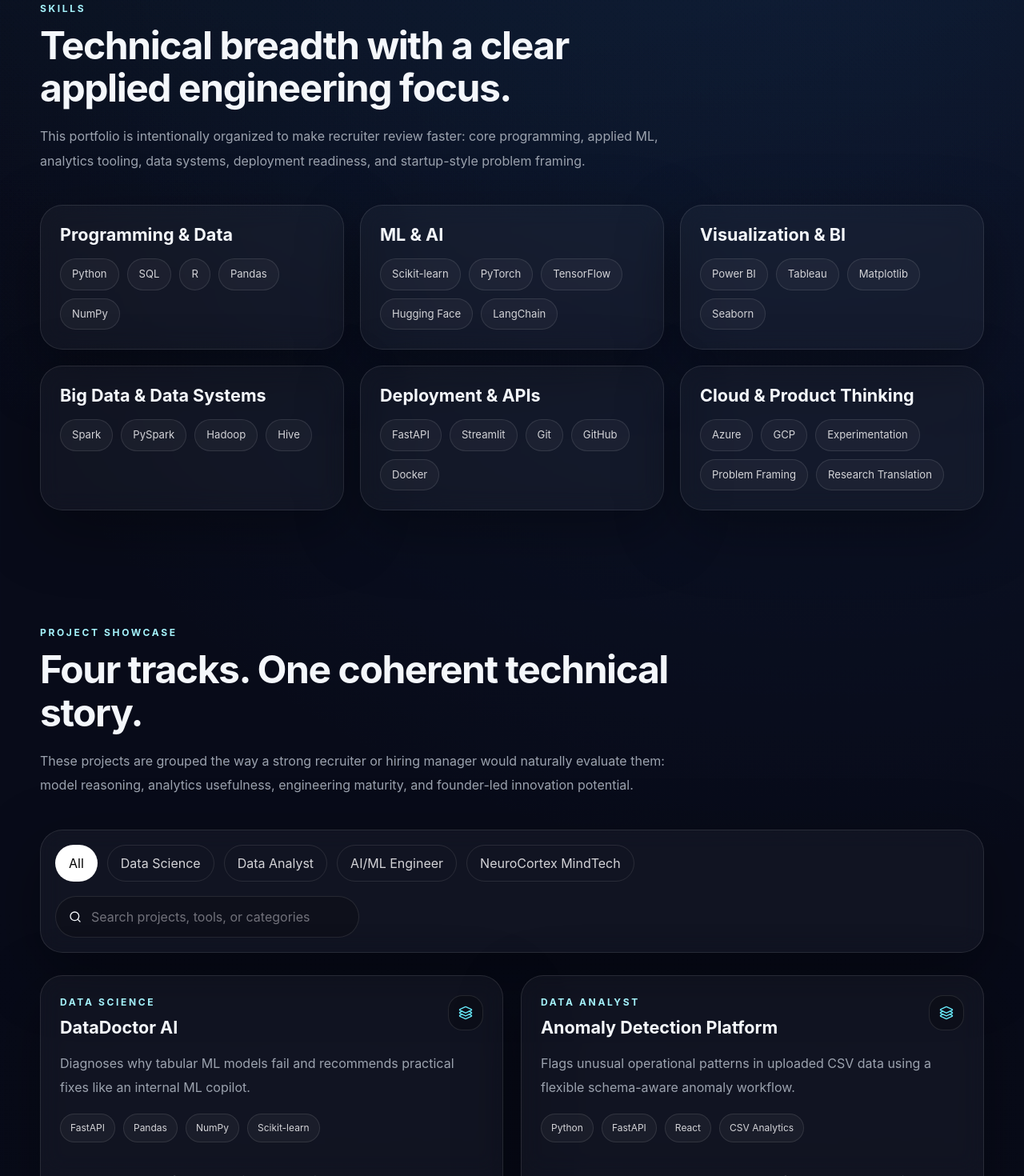
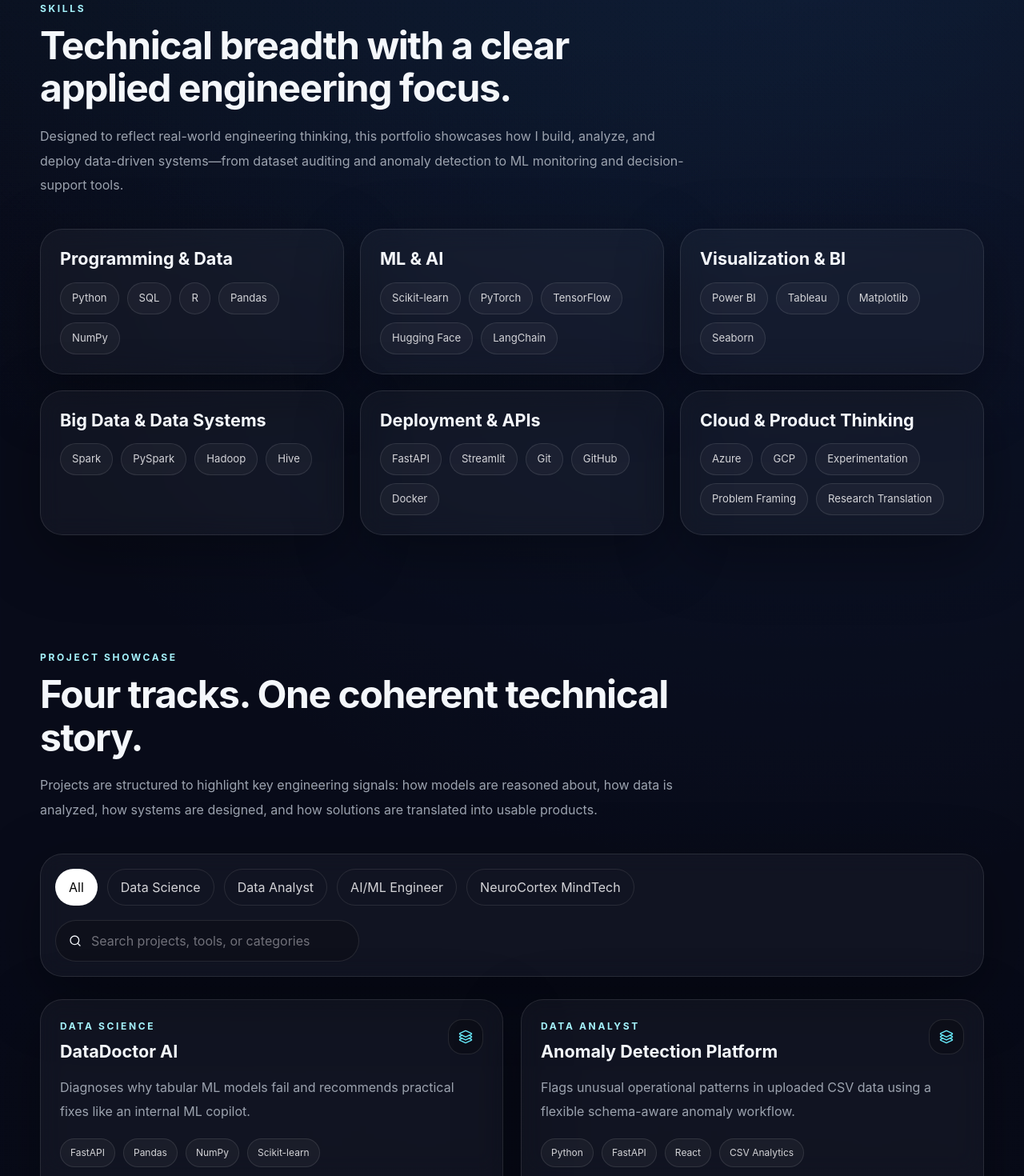
Before and after one commit to codewp199/Pravalika_Portfolio, a React (Vite) app: page / in a window 1280 px wide. Shown: the part 1330-2800 px from the top of the page at 80% size. Built offline with nearby package versions, Linux system fonts and the light colour scheme.

Commit message:
Update App.jsx

```diff
--- a/src/App.jsx
+++ b/src/App.jsx
@@ -450,7 +450,7 @@ export default function App() {
           <div className="container hero-grid">
             <motion.div initial={{ opacity: 0, y: 24 }} animate={{ opacity: 1, y: 0 }} transition={{ duration: 0.6 }}>
               <div className="pill">
-                <Sparkles size={14} /> AI/ML • Data • Founder Mindset
+                <Sparkles size={14} /> AI/ML • Data Analyst Enthusiast • Founder
               </div>
               <h1>
                 Building intelligent systems, analytical workflows, and product-grade AI experiences.
@@ -521,8 +521,8 @@ export default function App() {
             <SectionTitle
               eyebrow="Skills"
               title="Technical breadth with a clear applied engineering focus."
-              description="This portfolio is intentionally organized to make recruiter review faster: core programming, applied ML, analytics tooling, data systems, deployment readiness, and startup-style problem framing."
-            />
+              description="Designed to reflect real-world engineering thinking, this portfolio showcases how I build, analyze, and deploy data-driven systems—from dataset auditing and anomaly detection to ML monitoring and decision-support tools."
+              />
             <div className="skills-grid">
               {Object.entries(skills).map(([title, items]) => (
                 <SkillCard key={title} title={title} items={items} />
@@ -536,8 +536,7 @@ export default function App() {
             <SectionTitle
               eyebrow="Project Showcase"
               title="Four tracks. One coherent technical story."
-              description="These projects are grouped the way a strong recruiter or hiring manager would naturally evaluate them: model reasoning, analytics usefulness, engineering maturity, and founder-led innovation potential."
-            />
+              description="Projects are structured to highlight key engineering signals: how models are reasoned about, how data is analyzed, how systems are designed, and how solutions are translated into usable products."            />
 
             <div className="toolbar card">
               <div className="filter-group">
@@ -577,8 +576,7 @@ export default function App() {
             <SectionTitle
               eyebrow="Experience & Credibility"
               title="Positioned to show ownership, initiative, and execution."
-              description="This section should support your portfolio story: you are not just collecting projects — you are building with intent, connecting research to products, and showing evidence of technical initiative."
-            />
+              description="Highlights hands-on execution and ownership across projects, with a focus on turning technical concepts and research-driven ideas into deployable, real-world solutions."            />
 
             <div className="experience-grid">
               {[
@@ -651,16 +649,16 @@ export default function App() {
               </p>
 
               <div className="button-row centered-buttons">
-                <a className="btn btn-primary" href="#">
+                <a className="btn btn-primary" href="https://www.linkedin.com/in/pravalika-upadrashta">
                   <Linkedin size={16} /> LinkedIn
                 </a>
                 <a className="btn btn-secondary" href="https://github.com/codewp199" target="_blank" rel="noreferrer">
                   <Github size={16} /> GitHub
                 </a>
-                <a className="btn btn-secondary" href="mailto:your-email@example.com">
+                <a className="btn btn-secondary" href="mailto:pravalikaupadrasta11@gmail.com">
                   <Mail size={16} /> Email
                 </a>
-                <a className="btn btn-accent" href="#">
+                <a className="btn btn-accent" href="https://canva.link/axgi84qebb78vgt">
                   <FileText size={16} /> Resume
                 </a>
               </div>
```
